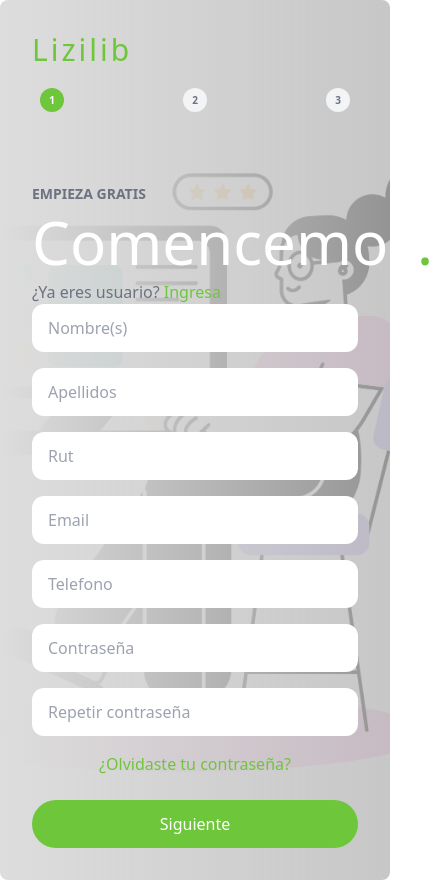
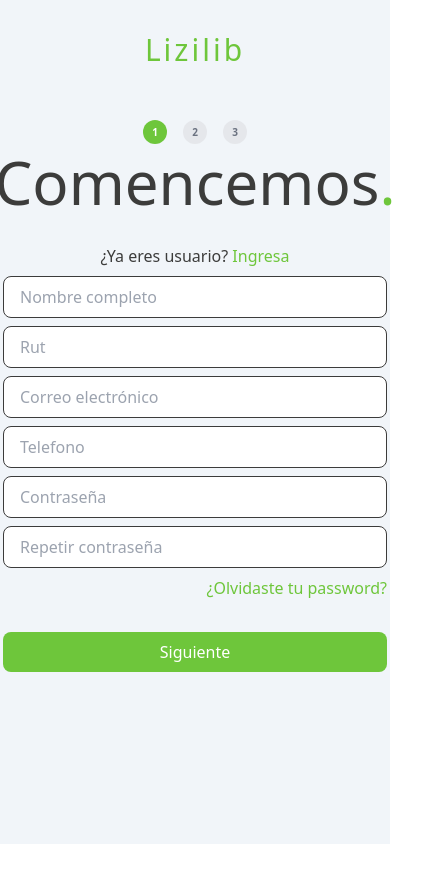
Before and after one commit to GrowCloud2023/WebAppLizilib, a React (Create React App) app: page /register in a window 390 px wide. Shown: the whole page, 433 px wide, since content can reach past the window. After the commit the page ends 844 px from the top, so only its background shows below. Built offline with nearby package versions, Linux system fonts and the light colour scheme.

Commit message:
update register page

```diff
--- a/src/components/Steps.jsx
+++ b/src/components/Steps.jsx
@@ -9,27 +9,33 @@
           {step1 ? (
             <Link to="/register">
               <li className="flex items-center gap-2 p-2">
-                <span className="h-6 w-6 rounded-full bg-[#6EC63B] text-white text-center text-[10px]/6 font-bold">
+                <span className="h-6 w-6 rounded-full bg-primary text-secondary text-center text-[10px]/6 font-bold">
                   1
                 </span>
-                <span className="hidden sm:block"> Información personal </span>
+                <span className="hidden sm:block text-tertiary">
+                  {" "}
+                  Información personal{" "}
+                </span>
               </li>
             </Link>
           ) : (
             <li className="flex items-center gap-2 p-2">
-              <span className="h-6 w-6 rounded-full bg-gray-100 text-center text-[10px]/6 font-bold">
+              <span className="h-6 w-6 rounded-full bg-gray-200 text-center text-[10px]/6 font-bold">
                 1
               </span>
-              <span className="hidden sm:block"> Información personal </span>
+              <span className="hidden sm:block text-tertiary">
+                {" "}
+                Información personal{" "}
+              </span>
             </li>
           )}
           {step2 ? (
             <Link to="/register/2">
               <li className="flex items-center gap-2 p-2">
-                <span className="h-6 w-6 rounded-full bg-[#6EC63B] text-center text-[10px]/6 font-bold text-white">
+                <span className="h-6 w-6 rounded-full bg-primary text-center text-[10px]/6 font-bold text-secondary">
                   2
                 </span>
-                <span className="hidden sm:block">
+                <span className="hidden sm:block text-tertiary">
                   {" "}
                   Información empresarial{" "}
                 </span>
@@ -37,28 +43,37 @@
             </Link>
           ) : (
             <li className="flex items-center gap-2 p-2">
-              <span className="h-6 w-6 rounded-full bg-gray-100 text-center text-[10px]/6 font-bold">
+              <span className="h-6 w-6 rounded-full bg-gray-200 text-center text-[10px]/6 font-bold">
                 2
               </span>
-              <span className="hidden sm:block"> Información empresarial </span>
+              <span className="hidden sm:block text-tertiary">
+                {" "}
+                Información empresarial{" "}
+              </span>
             </li>
           )}
 
           {step3 ? (
             <Link to="/register/3">
               <li className="flex items-center gap-2 p-2">
-                <span className="h-6 w-6 rounded-full bg-[#6EC63B] text-white text-center text-[10px]/6 font-bold">
+                <span className="h-6 w-6 rounded-full bg-primary text-secondary text-center text-[10px]/6 font-bold">
                   3
                 </span>
-                <span className="hidden sm:block"> Personalización </span>
+                <span className="hidden sm:block text-tertiary">
+                  {" "}
+                  Personalización{" "}
+                </span>
               </li>
             </Link>
           ) : (
             <li className="flex items-center gap-2 p-2">
-              <span className="h-6 w-6 rounded-full bg-gray-100 text-center text-[10px]/6 font-bold">
+              <span className="h-6 w-6 rounded-full bg-gray-200 text-center text-[10px]/6 font-bold">
                 3
               </span>
-              <span className="hidden sm:block"> Personalización </span>
+              <span className="hidden sm:block text-tertiary">
+                {" "}
+                Personalización{" "}
+              </span>
             </li>
           )}
         </ol>
--- a/src/index.css
+++ b/src/index.css
@@ -1,15 +1,3 @@
 @tailwind base;
 @tailwind components;
 @tailwind utilities;
-
-.register {
-  background-image: linear-gradient(
-      90deg,
-      rgb(221, 221, 221),
-      rgba(185, 185, 185, 0.8)
-    ),
-    url("../public/test-lizilib.png");
-  background-size: cover;
-  background-position: center;
-  background-repeat: no-repeat;
-}
--- a/src/layouts/MainLayout.jsx
+++ b/src/layouts/MainLayout.jsx
@@ -6,9 +6,7 @@
     <div className="flex h-full w-full">
       <Sidebar />
       <div className="h-full w-full bg-gray-100">
-        <main
-          className={`mx-[12px] h-full flex-none transition-all md:pe-2 xl:mr-[313px] `}
-        >
+        <main className="mx-[12px] h-full flex-none transition-all md:pe-2 xl:mr-[313px]">
           <div className="h-full">
             Navbar
             <div className="pt-5s mx-auto mb-auto h-full min-h-[84vh] p-2 md:pr-2">
--- a/src/layouts/RegisterLayout.jsx
+++ b/src/layouts/RegisterLayout.jsx
@@ -2,8 +2,14 @@
 
 const RegisterLayout = ({ children }) => {
   return (
-    <div className="register flex flex-col min-h-screen rounded-lg md:p-8">
+    <div className="grid grid-cols-1 lg:grid-cols-2 min-h-screen bg-slate-100">
       {children}
+      <div className="hidden lg:flex items-center justify-center border-t border-r border-b rounded-tr-lg rounded-br-lg ">
+        <img
+          src="https://www.izied.com/pluginfile.php/1/theme_moove/sliderimage1/1679071661/Green%20welcome%20to%20our%20classroom%20banner%20%281%29.png"
+          className="w-full h-full object-cover"
+        />
+      </div>
     </div>
   );
 };
--- a/src/views/Register.jsx
+++ b/src/views/Register.jsx
@@ -1,94 +1,85 @@
 import React from "react";
 import Steps from "../components/Steps";
 import { Link } from "react-router-dom";
+import RegisterLayout from "../layouts/RegisterLayout";
 
 const Register = () => {
   return (
     <>
-      <div className="register flex flex-col min-h-screen rounded-lg md:p-8">
-        <div className="p-8">
+      <RegisterLayout>
+        <div className="flex flex-col items-center justify-cente">
+          <div className="my-8">
             <h1 className="text-primary text-3xl font-medium tracking-widest mb-3">
               Lizilib
             </h1>
+          </div>
           <Steps step1 />
-        </div>
-        <div className="p-8">
-          <h3 className="text-gray-500 uppercase text-sm font-bold mb-2">
-            Empieza gratis
-          </h3>
-          <h1 className="text-6xl text-white font-medium mb-2">
+          <div className="flex flex-col items-center gap-8">
+            <h1 className="text-6xl text-tertiary font-medium">
               Comencemos<span className="text-primary">.</span>
             </h1>
-          <span className="text-gray-500 font-medium">
+            <span className="text-tertiary font-medium mb-2">
               ¿Ya eres usuario?{" "}
               <a href="#" className="text-primary hover:underline">
                 Ingresa
               </a>
             </span>
+          </div>
+          <div className="w-full mb-2">
             <form>
-            <div className="max-w-lg mb-4 flex flex-col md:flex-row items-center justify-between gap-4">
+              <div className="flex justify-center mb-2">
                 <input
                   type="text"
-                autoComplete="off"
-                className="w-full py-3 px-4 rounded-xl outline-none bg-text-gray-100 text-[#343434] group"
-                placeholder="Nombre(s)"
+                  className="w-full max-w-sm py-2 px-4 rounded-lg outline-none border border-tertiary"
+                  placeholder="Nombre completo"
                 />
+              </div>
+              <div className="flex justify-center mb-2">
                 <input
                   type="text"
-                autoComplete="off"
-                className="w-full py-3 px-4 rounded-xl outline-none bg-text-gray-100 text-[#343434] group"
-                placeholder="Apellidos"
+                  className="w-full max-w-sm py-2 px-4 rounded-lg outline-none border border-tertiary"
+                  placeholder="Rut"
                 />
               </div>
-            <div className="max-w-lg mb-4 flex flex-col md:flex-row items-center justify-between gap-4">
+              <div className="flex justify-center mb-2">
+                <input
+                  type="email"
+                  className="w-full max-w-sm py-2 px-4 rounded-lg outline-none border border-tertiary"
+                  placeholder="Correo electrónico"
+                />
+              </div>
+              <div className="flex justify-center mb-2">
                 <input
                   type="text"
-                autoComplete="off"
-                className="w-full py-3 px-4 rounded-xl outline-none bg-text-gray-100 text-[#343434] group"
-                placeholder="Rut"
-              />
-              <input
-                type="email"
-                autoComplete="off"
-                className="w-full py-3 px-4 rounded-xl outline-none bg-text-gray-100 text-[#343434] group"
-                placeholder="Email"
-              />
-            </div>
-            <div className="max-w-lg mb-4">
-              <input
-                type="text"
-                autoComplete="off"
-                className="w-full py-3 px-4 rounded-xl outline-none bg-text-gray-100 text-[#343434] group"
+                  className="w-full max-w-sm py-2 px-4 rounded-lg outline-none border border-tertiary"
                   placeholder="Telefono"
                 />
               </div>
-            <div className="max-w-lg mb-4">
+              <div className="flex justify-center mb-2">
                 <input
                   type="password"
-                autoComplete="off"
-                className="w-full py-3 px-4 rounded-xl outline-none bg-text-gray-100 text-[#343434] group"
+                  className="w-full max-w-sm py-2 px-4 rounded-lg outline-none border border-tertiary"
                   placeholder="Contraseña"
                 />
               </div>
-            <div className="max-w-lg mb-4">
+              <div className="flex justify-center mb-2">
                 <input
                   type="password"
-                autoComplete="off"
-                className="w-full py-3 px-4 rounded-xl outline-none bg-text-gray-100 text-[#343434] group"
+                  className="w-full max-w-sm py-2 px-4 rounded-lg outline-none border border-tertiary"
                   placeholder="Repetir contraseña"
                 />
               </div>
-            <div className="max-w-lg flex justify-center md:justify-end mb-6">
-              <a
-                href="#"
-                className="text-primary font-medium hover:text-green-600 transition-all duration-500"
-              >
-                ¿Olvidaste tu contraseña?
+              <div className="w-full max-w-sm mx-auto flex justify-end items-center text-primary mb-8">
+                <a href="#" className="hover:underline transition-all">
+                  ¿Olvidaste tu password?
                 </a>
               </div>
-            <div className="max-w-lg">
+              <div className="w-full max-w-sm mx-auto">
                 <Link to="/register/2">
-                <button className="bg-primary text-white w-full py-3 px-4 rounded-full hover:bg-green-700 transition-all duration-500">
+                  <button
+                    type="submit"
+                    className="w-full bg-primary py-2 px-4 rounded-lg text-white hover:bg-tertiary transition-all duration-500"
+                  >
                     Siguiente
                   </button>
                 </Link>
@@ -96,6 +87,7 @@
             </form>
           </div>
         </div>
+      </RegisterLayout>
     </>
   );
 };
--- a/src/views/RegisterStep3.jsx
+++ b/src/views/RegisterStep3.jsx
@@ -6,22 +6,21 @@
 const RegisterStep3 = () => {
   return (
     <RegisterLayout>
-      <div className="mt-3">
-        <h1 className="text-primary text-3xl font-medium tracking-widest">
-          Lizilib
-        </h1>
-      </div>
-      <Steps step3 />
-      <div className="p-8 rounded-2xl bg-white shadow-2xl mb-2">
-        <div className="p-8 ">
-          <h3 className="text-gray-500 uppercase text-sm font-bold mb-2">
-            Empieza gratis
-          </h3>
-          <h1 className="text-6xl text-gray-700 font-medium mb-2">
+      <div className="flex flex-col items-center justify-center">
+        <div className="my-8">
+          <h1 className="text-primary text-3xl font-medium tracking-widest mb-3">
+            Lizilib
+          </h1>
+        </div>
+        <Steps step3 />
+        <div className="flex flex-col items-center gap-8 mb-8">
+          <h1 className="text-6xl text-tertiary font-medium">
             Comencemos<span className="text-primary">.</span>
           </h1>
-          <form className="mt-8">
-            <div className="mb-4">
+        </div>
+        <div className="w-full mb-2">
+          <form>
+            <div className="mb-4 lg:mx-8 sm:mx-20 mx-3">
               <span className="text-gray-500 font-medium">
                 Cuéntanos sobre los rubros de tu interés, esto nos ayudará a
                 brindarte las licitaciones más personalizadas
@@ -29,34 +28,37 @@
             </div>
             <div className="grid grid-cols-1 sm:grid-cols-2 md:grid-cols-2 lg:grid-cols-3 gap-4 p-8">
               <div>
-                <button className="block w-11/12 bg-white text-center text-2xl border border-primary rounded-full text-green-600 p-6 shadow-xl transition-all duration-500 hover:border-primary/50 hover:shadow-primary/50">
+                <button className="block w-11/12 bg-white text-center text-sm lg:text-xl xl:text-2xl border border-primary rounded-full text-green-600 p-6 shadow-xl transition-all duration-500 hover:border-primary/50 hover:shadow-primary/50">
                   Educación
                 </button>
               </div>
               <div>
-                <button className="block w-11/12 bg-white text-center text-2xl border border-primary rounded-full text-green-600 p-6 shadow-xl transition-all duration-500 hover:border-primary/50 hover:shadow-primary/50">
+                <button className="block w-11/12 bg-white text-center text-sm lg:text-xl xl:text-2xl border border-primary rounded-full text-green-600 p-6 shadow-xl transition-all duration-500 hover:border-primary/50 hover:shadow-primary/50">
                   Softwares
                 </button>
               </div>
               <div>
-                <button className="block w-11/12 bg-white text-center text-2xl border border-primary rounded-full text-green-600 p-6 shadow-xl transition-all duration-500 hover:border-primary/50 hover:shadow-primary/50">
+                <button className="block w-11/12 bg-white text-center text-sm lg:text-xl xl:text-2xl border border-primary rounded-full text-green-600 p-6 shadow-xl transition-all duration-500 hover:border-primary/50 hover:shadow-primary/50">
                   Construcción
                 </button>
               </div>
               <div>
-                <button className="block w-11/12 bg-white text-center text-2xl border border-primary rounded-full text-green-600 p-6 shadow-xl transition-all duration-500 hover:border-primary/50 hover:shadow-primary/50">
+                <button className="block w-11/12 bg-white text-center text-sm lg:text-xl xl:text-2xl border border-primary rounded-full text-green-600 p-6 shadow-xl transition-all duration-500 hover:border-primary/50 hover:shadow-primary/50">
                   Salud
                 </button>
               </div>
               <div>
-                <button className="block w-11/12 bg-white text-center text-2xl border border-primary rounded-full text-green-600 p-6 shadow-xl transition-all duration-500 hover:border-primary/50 hover:shadow-primary/50">
+                <button className="block w-11/12 bg-white text-center text-sm lg:text-xl xl:text-2xl border border-primary rounded-full text-green-600 p-6 shadow-xl transition-all duration-500 hover:border-primary/50 hover:shadow-primary/50">
                   Ventas
                 </button>
               </div>
             </div>
-            <div className="max-w-lg mx-auto mt-8">
+            <div className="w-full max-w-sm mx-auto">
               <Link to="/">
-                <button className="bg-primary text-white w-full py-3 px-4 rounded-full transition-all duration-500 hover:bg-green-600 ">
+                <button
+                  type="submit"
+                  className="w-full bg-primary py-2 px-4 rounded-lg text-secondary hover:bg-tertiary transition-all duration-500"
+                >
                   Finalizar
                 </button>
               </Link>
--- a/tailwind.config.js
+++ b/tailwind.config.js
@@ -5,7 +5,8 @@
     extend: {
       colors: {
         primary: "#6EC63B",
-        secondary: "#00FF00",
+        secondary: "#FFFFFF",
+        tertiary: "#3C3C3B",
       },
     },
   },
```
Also changed, not shown: src/views/RegisterStep2.jsx (+29 -32 lines). Lines whose indentation alone changed are shown as unchanged.
